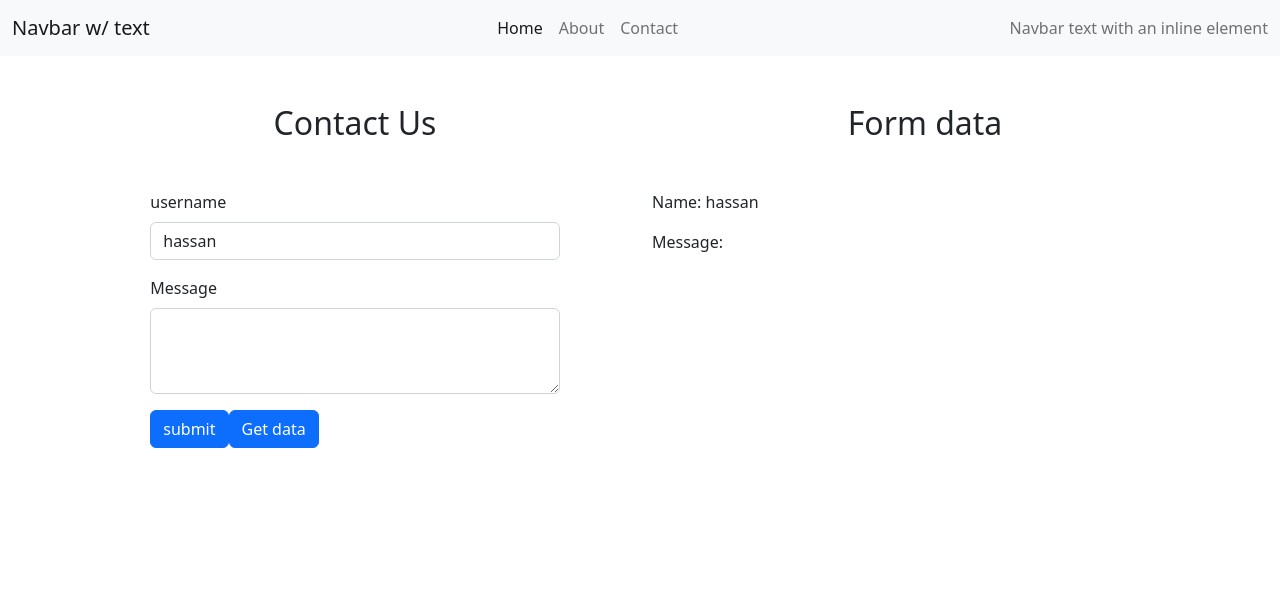
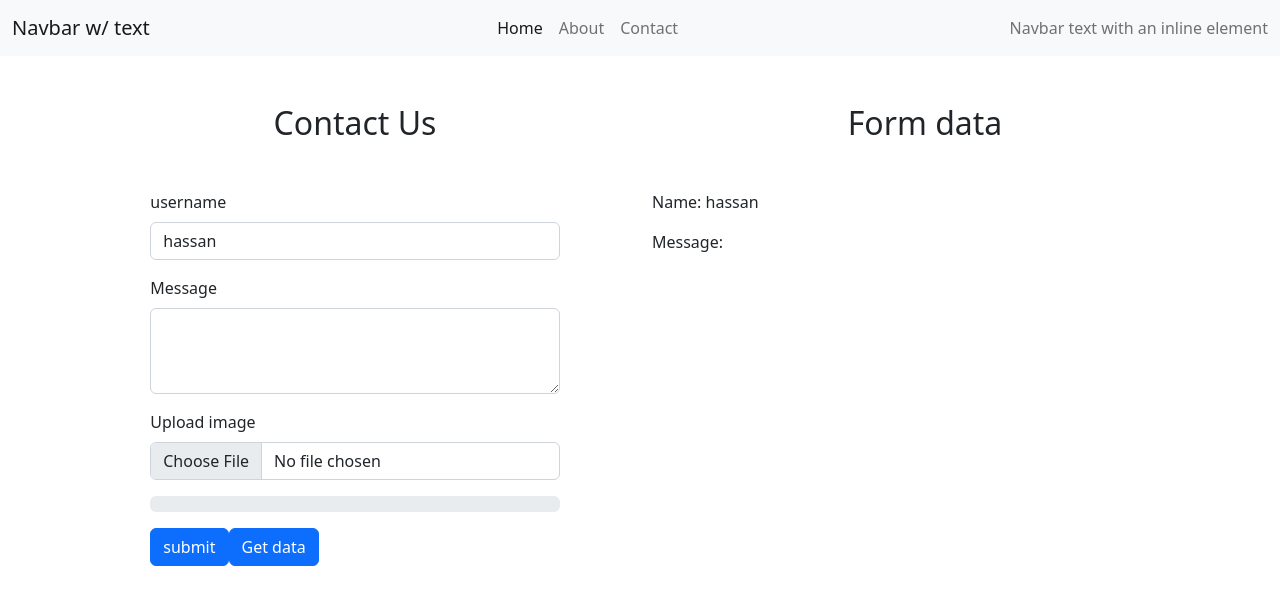
Before and after one commit to hassanjavedawan/react-class-code, a React (Create React App) app: page /contact in a window 1280 px wide. Shown: the top 604 px of the page. Built offline with nearby package versions, Linux system fonts and the light colour scheme.

Commit message:
storagee

```diff
--- a/src/components/element/Contact.jsx
+++ b/src/components/element/Contact.jsx
@@ -2,29 +2,27 @@
 
 import React, { Component } from "react";
 
-import { getDatabase, onValue, push, ref, set } from "firebase/database";
+import { getDatabase, onValue, push, ref } from "firebase/database";
+import {
+  getDownloadURL,
+  getStorage,
+  ref as myRef,
+  uploadBytesResumable,
+} from "firebase/storage";
 import { firebase } from "../../config/firebase";
+
 const database = getDatabase(firebase);
+const storage = getStorage(firebase);
+
 export default class Contact extends Component {
   constructor() {
     super();
     this.state = {
       name: "hassan",
       message: "",
-      // std: [
-      //   {
-      //     stdName: "ALi",
-      //   },
-      //   {
-      //     stdName: "ZAhra",
-      //   },
-      //   {
-      //     stdName: "Mano",
-      //   },
-      //   {
-      //     stdName: "Mano",
-      //   },
-      // ],
+      file: null,
+      progress: 0,
+      imgUrl: "",
     };
 
     // const database  = firebase.database();
@@ -37,6 +35,7 @@ export default class Contact extends Component {
     push(ref(database, "user/"), {
       userName: this.state.name,
       userMessage: this.state.message,
+      file: this.state.imgUrl,
     })
       .then(() => {
         alert("data submit");
@@ -51,7 +50,55 @@ export default class Contact extends Component {
       console.log(data.val());
     });
   };
+  handleUploadFile = e => {
+    const file = e.target.files[0];
+    const ref = myRef(storage, "cardImages/" + file.name);
+    uploadBytesResumable(ref, file).on(
+      "state_changed",
+      e => {
+        // console.log(e.bytesTransferred, e.totalBytes);
+        const progress = (e.bytesTransferred / e.totalBytes) * 100;
 
+        this.setState({ progress: progress });
+
+        console.log("Upload is " + progress + "% done");
+
+        // eslint-disable-next-line default-case
+        switch (e.state) {
+          case "paused":
+            console.log("Upload is paused");
+            break;
+          case "running":
+            console.log("Upload is running");
+            break;
+        }
+      },
+      err => {
+        // eslint-disable-next-line default-case
+        switch (err.code) {
+          case "storage/unauthorized":
+            // User doesn't have permission to access the object
+            break;
+          case "storage/canceled":
+            // User canceled the upload
+            break;
+
+          // ...
+
+          case "storage/unknown":
+            // Unknown error occurred, inspect error.serverResponse
+            break;
+        }
+      },
+      () => {
+        console.log("Upload is complete");
+        getDownloadURL(ref).then(url => {
+          console.log(url);
+          this.setState({ imgUrl: url });
+        });
+      },
+    );
+  };
   render() {
     return (
       <div className='container'>
@@ -74,6 +121,7 @@ export default class Contact extends Component {
                   defaultValue={this.state.name}
                 />
               </div>
+
               <div className='mb-3'>
                 <label
                   htmlFor='exampleFormControlTextarea1'
@@ -88,6 +136,36 @@ export default class Contact extends Component {
                   defaultValue={this.state.message}
                 />
               </div>
+              {this.state.progress === 100 ? (
+                <div className='mb-3'>
+                  <img src={this.state.imgUrl} width={200} alt='no Image' />
+                </div>
+              ) : (
+                <div className='mb-3'>
+                  <label
+                    htmlFor='exampleFormControlInput1'
+                    className='form-label'>
+                    Upload image
+                  </label>
+                  <input
+                    type='file'
+                    className='form-control'
+                    id='file'
+                    name='file'
+                    onChange={e => this.handleUploadFile(e)}
+                  />
+                  <div className='progress mt-3'>
+                    <div
+                      className='progress-bar progress-bar-striped'
+                      role='progressbar'
+                      aria-label='Default striped example'
+                      style={{ width: this.state.progress + "%" }}
+                      aria-valuemin='0'
+                      aria-valuemax='100'></div>
+                  </div>
+                </div>
+              )}
+
               <div className='mb-3'>
                 <button
                   type='submit'
@@ -96,7 +174,6 @@ export default class Contact extends Component {
                   submit
                 </button>
                 <button
-
                   className='btn btn-primary mb-3'
                   onClick={this.handleGet}>
                   Get data
@@ -108,6 +185,7 @@ export default class Contact extends Component {
             <h2 className='text-center'>Form data</h2>
             <div className='mb-3 mt-5'>Name: {this.state.name}</div>
             <div className='mb-3'>Message: {this.state.message}</div>
+
             <div className='mb-3'>
               <h2>
                 {/* {this.state.std.map(function (value, id) {
```
